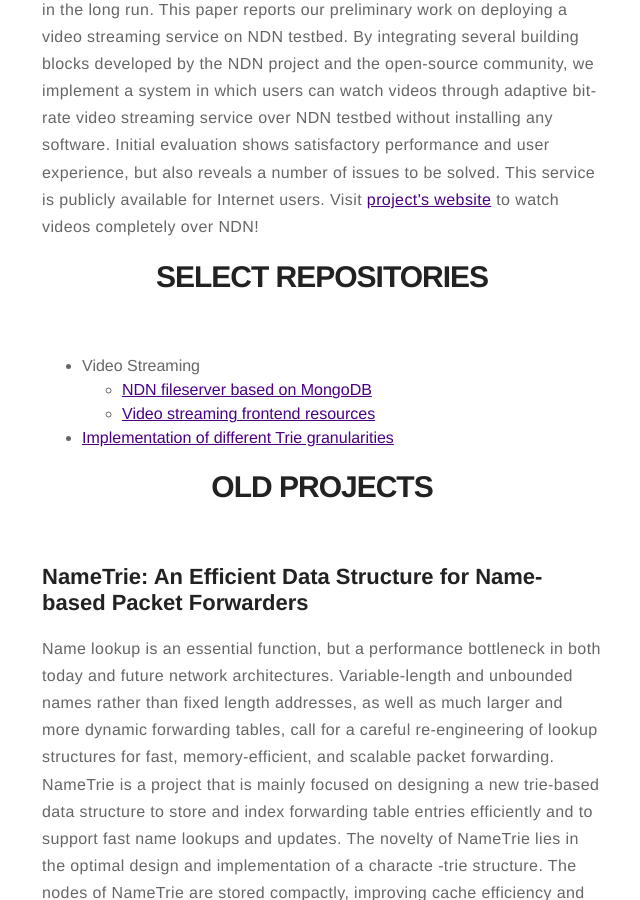
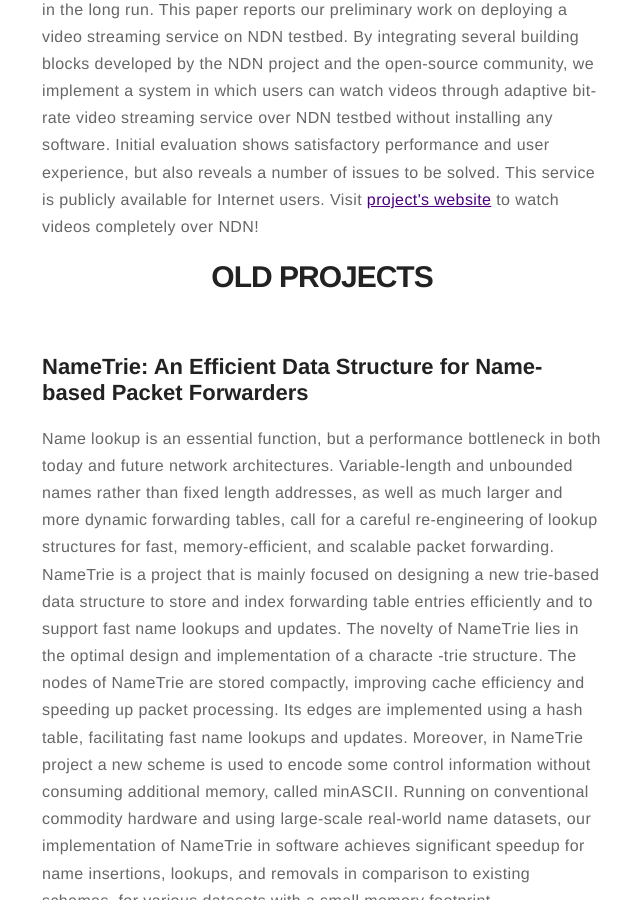
Before and after one commit to chavoosh/chavoosh.github.io, a Jekyll site: the page built from projects.md, in a window 1280 px wide and 900 px high, scrolled down 1249 px. Shown: the whole window, without its empty margins (318-958 px from the left). Built offline with Jekyll 4.4.1, drawn with Linux system fonts in a browser that asks for light colours.

Commit message:
remove repos from project

```diff
--- a/projects.md
+++ b/projects.md
@@ -36,16 +36,6 @@ shows satisfactory performance and user experience, but also reveals a number of
 solved. This service is publicly available for Internet users. Visit <a href='https://ivisa.named-data.net'>project's website</a> to watch videos completely over NDN!</p>
 
 
-<h1>SELECT REPOSITORIES</h1>
-<ul>
-  <li>Video Streaming</li>
-  <ul>
-	  <li><a href="https://github.com/chavoosh/ndn-mongo-fileserver">NDN fileserver based on MongoDB</a></li>
-	  <li><a href="https://github.com/chavoosh/ndn-video-frontend">Video streaming frontend resources</a></li>
-  </ul>
-	<li><a href="https://github.com/chavoosh/TrieGranularity">Implementation of different Trie granularities</a></li>
-</ul>
-
 <h1>OLD PROJECTS</h1>
 
 <h2>NameTrie: An Efficient Data Structure for Name-based Packet Forwarders</h2>
```
